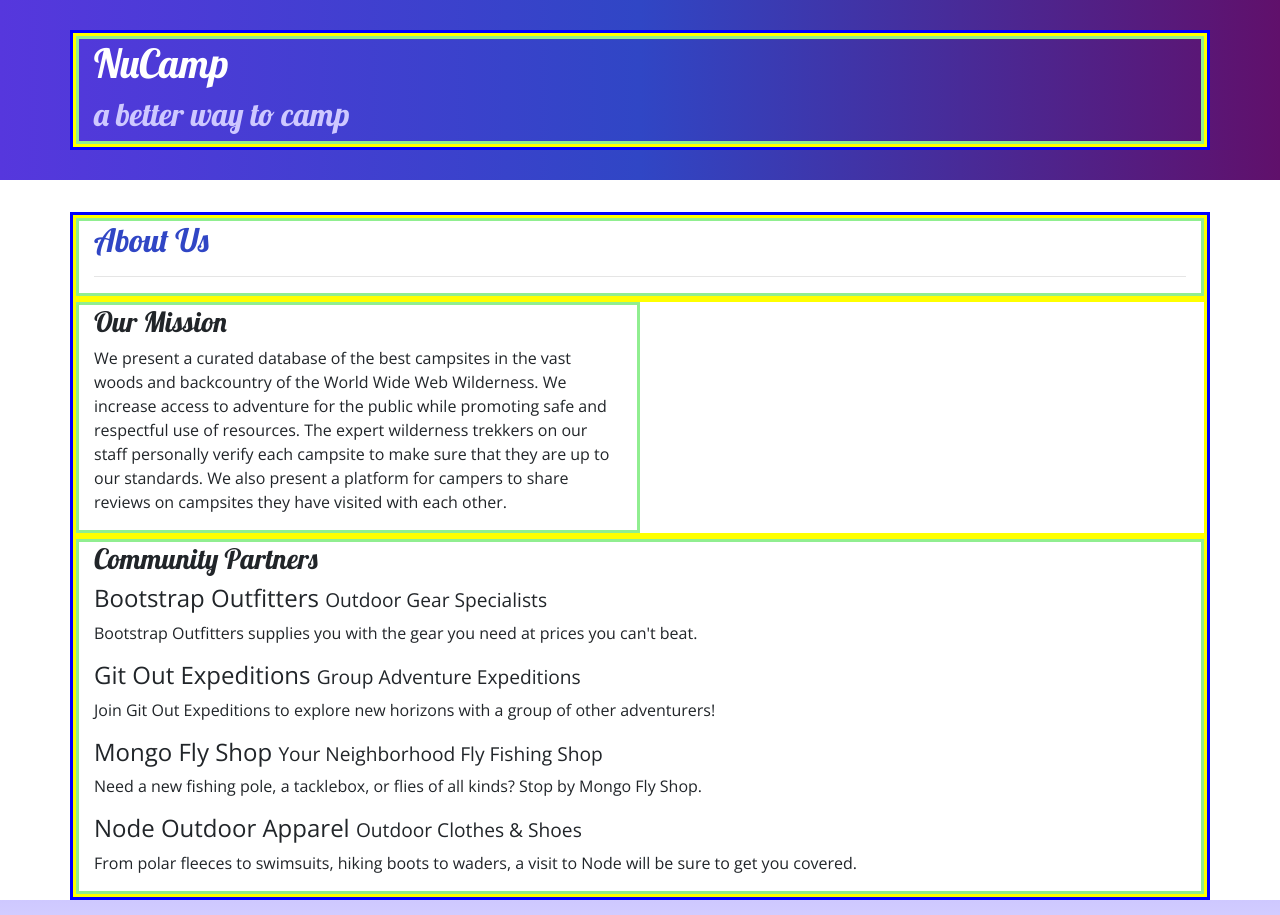
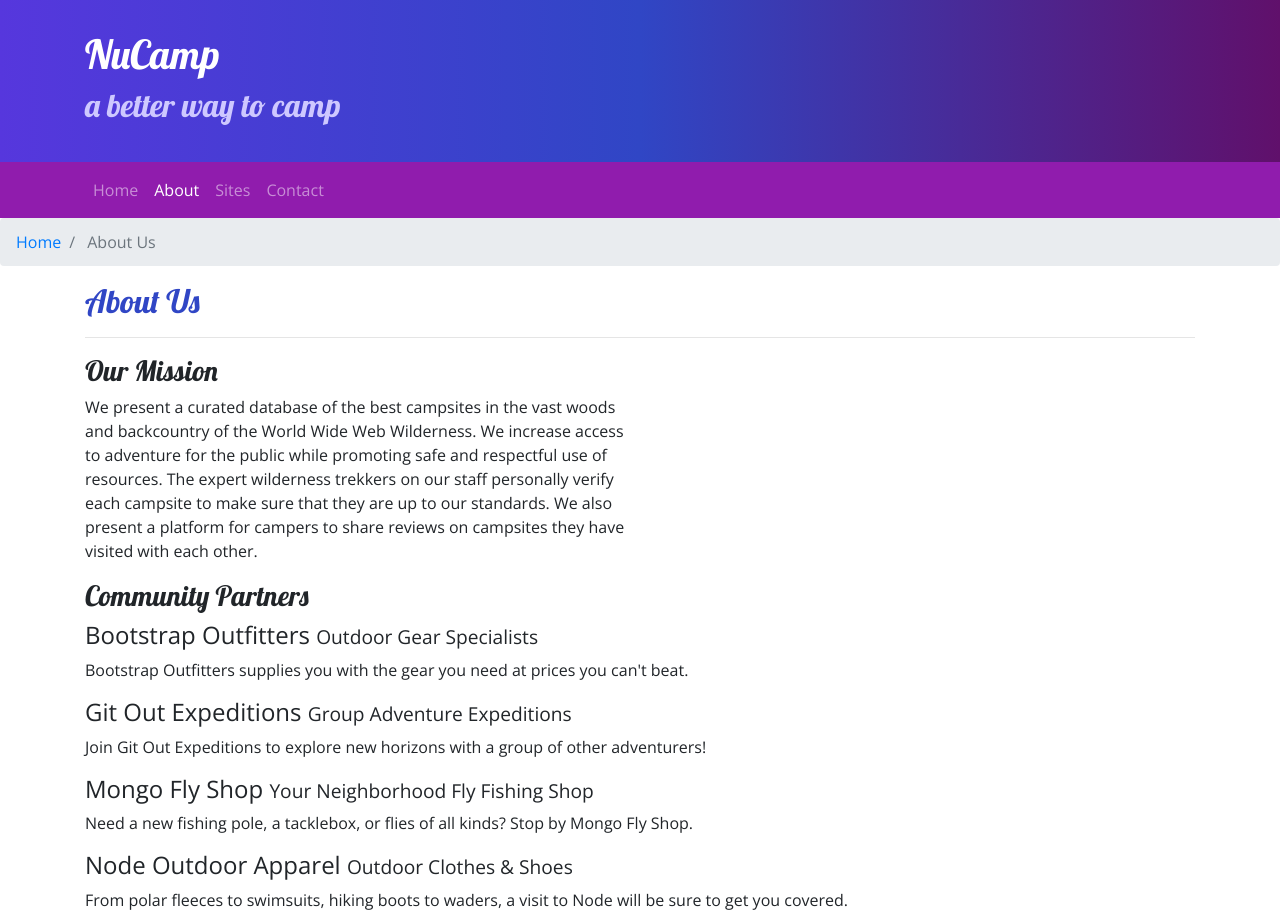
Before and after one commit to datamangler/nucamp-bootstrap, a website: page aboutus.html in a window 1280 px wide. Shown: the top 915 px of the page. Drawn offline with nearby package versions, Linux system fonts and the light colour scheme.

Commit message:
add navbar & breadcrumbs

```diff
--- a/aboutus.html
+++ b/aboutus.html
@@ -13,7 +13,7 @@
      <link rel="stylesheet" href="https://fonts.googleapis.com/css?family=Lobster|Open+Sans" />
      <link rel="stylesheet" href="css/styles.css" />
 
-    <style>
+    <!-- <style>
             .container {
                 border: solid blue;
             }
@@ -23,7 +23,7 @@
             .row div {
                 border: solid lightgreen;
             }
-        </style>
+    </style> -->
 
 
 
@@ -45,6 +45,28 @@
             </div>
         </div>
     </header>
+    <nav class="navbar navbar-expand-sm navbar-dark sticky-top">
+        <div class="container">
+            <button class="navbar-toggler" type="button" data-toggle="collapse" data-target="#nucampNavbar">
+                <span class="navbar-toggler-icon"></span>
+            </button>
+            <div class="collapse navbar-collapse" id="nucampNavbar">
+                <ul class="navbar-nav">
+                    <li class="nav-item"> <a class="nav-link" href="index.html"> Home </a> </li>
+                    <li class="nav-item active"> <a class="nav-link" href="#"> About </a> </li>
+                    <li class="nav-item"> <a class="nav-link" href="#"> Sites </a> </li>
+                    <li class="nav-item"> <a class="nav-link" href="#"> Contact</a> </li>
+                </ul>
+            </div>
+        </div>
+    </nav>
+
+    <ol class="breadcrumb">
+        <li class="breadcrumb-item"> <a href="index.html"> Home </a></li>
+        <li class="breadcrumb-item active"> About Us </li>
+    </ol>
+
+
 
     <div class="container">
         <div class="row">
--- a/css/styles.css
+++ b/css/styles.css
@@ -20,6 +20,7 @@ footer {
 }
 
 .jumbotron {
+    margin: 0;
     padding: 30px;
     background-image: linear-gradient(to right, #5637dd, #3046c5, #60106b);
     color: white;
@@ -30,3 +31,7 @@ footer {
     border-bottom: 1px ridge;
     min-height: 200px;
 }
+
+.navbar {
+    background-color: #901cad;
+}
```
Also changed, not shown: index.html (+18 -0 lines).
